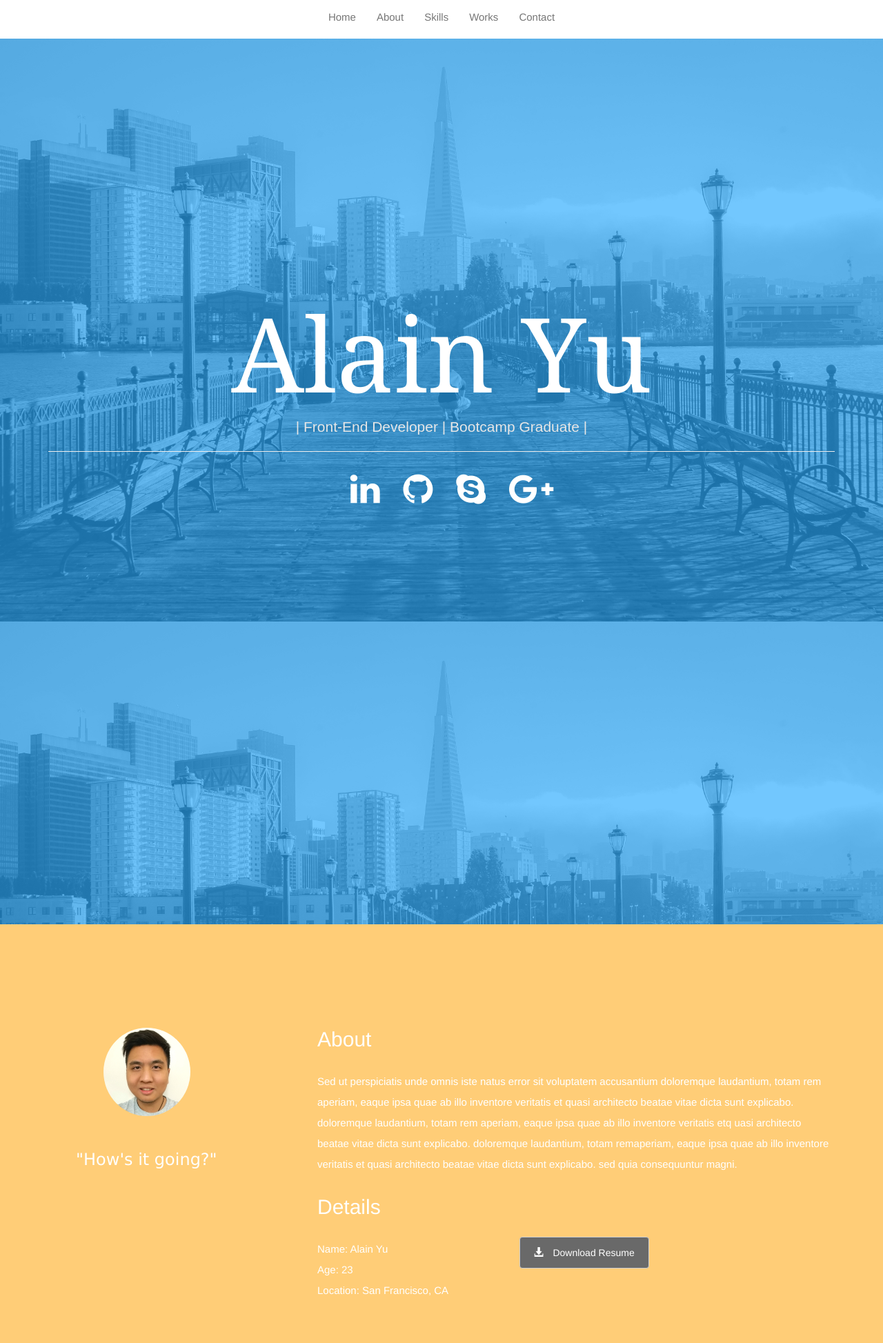
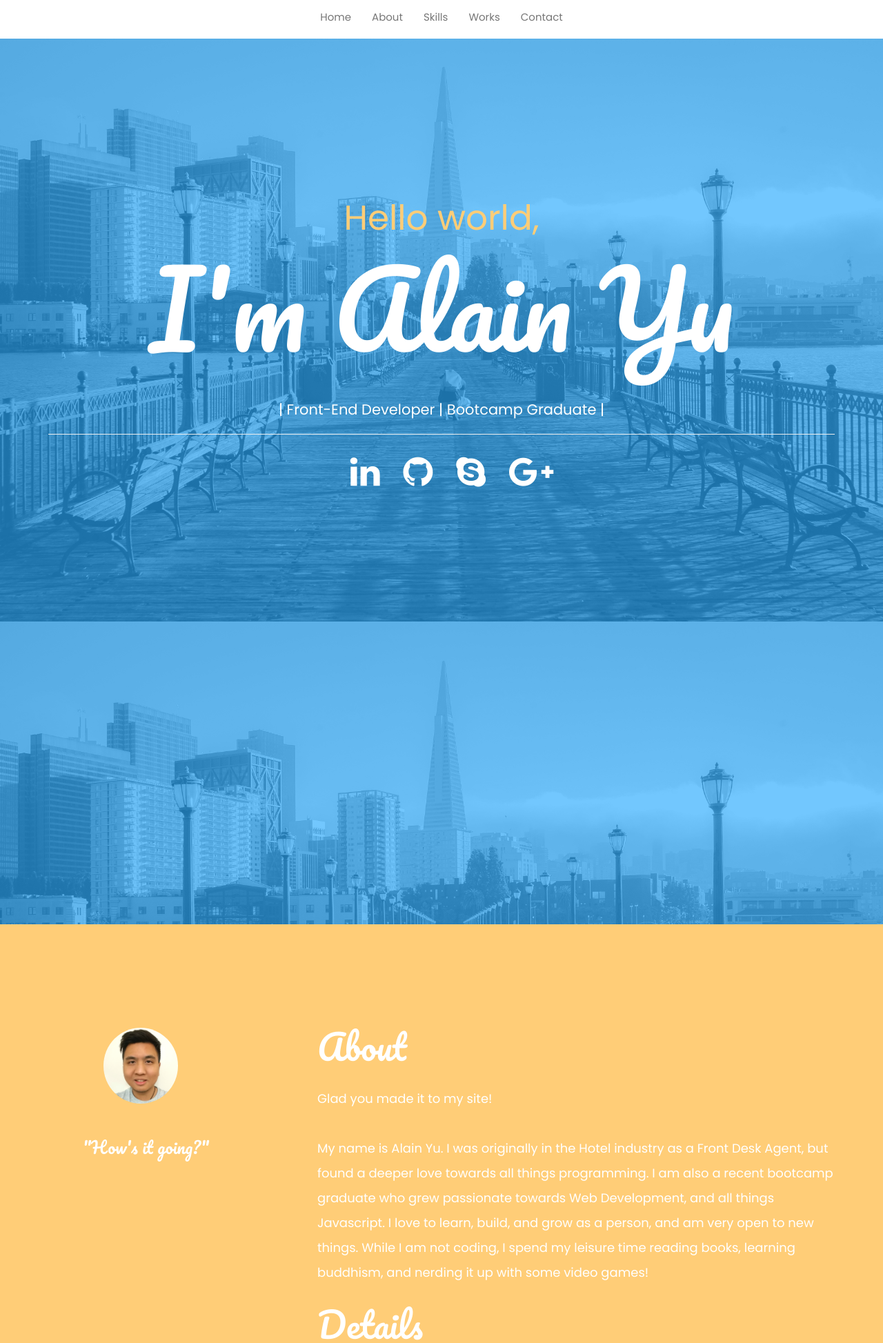
Before and after one commit to AlainYu1/personalwebsite, a PHP site: page / in a window 1280 px wide. Shown: the top 1947 px of the page at 69% size. Run offline with PHP 8.4, Linux system fonts and the light colour scheme; some libraries are stand-ins or nearby versions.

```diff
--- a/css/style.css
+++ b/css/style.css
@@ -20,11 +20,7 @@ ul.nav a:hover {
 .navbar-default {
   background-color: #fff;
   border-color: #fff;
-}
-
-section {
-    /*padding-top: : 40px 0 40px 0;
-    margin-top:-40px;*/
+  font-family: 'Poppins', sans-serif;
 }
 
 .jumbotron {
@@ -38,22 +34,30 @@ section {
 
 #jumbo-content {
   position: relative;
-    top: 20%
+  top: 15%
 }
 
 .jumbotron h1 {
-    font-family: Georgia;
+  font-family: 'Pacifico', sans-serif;
   font-size: 150px;
-    margin-top: 100px;
+  margin-top: 20px;
   text-align: center;
   color: #fff;
 }
 
+.jumbotron h2 {
+  font-family: 'Poppins', sans-serif;
+  font-size: 50px;
+  text-align: center;
+  color: #FFCD77;
+}
+
 .jumbotron p {
-    font-family: sans-serif;
+  font-family: 'Poppins', sans-serif;
   margin-bottom: 10px;
+  margin-top: 50px;
   text-align: center;
-    color: #e6e6e6;
+  color: #fff;
 }
 
 ul#networks li{
@@ -76,28 +80,40 @@ a:visited {
 
 .big {
   line-height: 200%;
-    font-size: 15px;
+  font-size: 18px;
   color: #fff;
+}
+
+.quotes {
+  font-size: 18px;
+  color: #fff;
+  margin-right: 50px;
+}
+
+#moo {
+font-family: 'Pacifico', sans-serif;
+font-size: 50px;
 }
 
 section#about-info {
   background: #FFCD77;
   color: #fff;
   padding: 130px 0 130px 0;
+  font-family: 'Poppins', sans-serif;
 }
 
 img.profile-pic {
   padding: 0;
   margin-top: 20px;
   margin-left: 80px;
-    width: 35%;
+  width: 30%;
   border-radius: 200%;
 }
 
 #catchphrase {
   margin-top: 50px;
-    margin-left: 40px;
-    font-family: Verdana;
+  margin-left: 50px;
+  font-family: 'Pacifico', sans-serif;;
   color: #fff;
 }
 
@@ -121,6 +137,7 @@ section#contact {
 section#skills{
   background: #333;
   padding: 120px 0 120px 0;
+  font-family: 'Poppins', sans-serif;
 }
 
 #skills-left > i {
@@ -223,9 +240,10 @@ div#angular {
 /* =====Works===== */
 
 section#works {
-    background: #fff;
+  background: url(../img/works-bg.jpg) center fixed;
   color: #333;
   padding: 120px 0 120px 0;
+  font-family: 'Poppins', sans-serif;
 }
 
 #works-brand {
@@ -266,7 +284,8 @@ label {
 
 section#contact {
   padding: 120px 0 120px 0;
-    background: #60aaff;
+  background: #4cccff;
+  font-family: 'Poppins', sans-serif;
 }
 
 #contact-icon {
@@ -279,6 +298,7 @@ section#contact {
   color: #fff;
   font-size: 60px;
   margin-left: 10px;
+  font-family: 'Pacifico', sans-serif;
 }
 
 #contact-hr{
@@ -286,7 +306,7 @@ section#contact {
 }
 
 #contact-p{
-    width: 70%;
+  padding-right: 50px;
   color: #fff;
 }
 
@@ -303,6 +323,7 @@ footer {
   background: #0f0f0f;
   color: #fff;
   padding: 40px 0 30px 0;
+  font-family: 'Poppins', sans-serif;
 }
 
 footer li {
@@ -321,6 +342,6 @@ footer p {
 
 #networks-footer {
   margin-left: 30px;
-        display: inline-block;;
+  display: inline-block;
   font-size: 30px;
 }
--- a/index.html
+++ b/home.html
@@ -10,6 +10,7 @@
     <link href="css/bootstrap.css" rel="stylesheet">
     <link rel="stylesheet" href="https://maxcdn.bootstrapcdn.com/font-awesome/4.4.0/css/font-awesome.min.css">
     <link href="css/style.css" rel="stylesheet">
+    <link href="https://fonts.googleapis.com/css?family=Pacifico|Poppins" rel="stylesheet">
 
     <script src="https://ajax.googleapis.com/ajax/libs/jquery/3.1.1/jquery.min.js"></script>
     <script src="js/script.js"></script>
@@ -19,19 +20,19 @@
 
   <body>
 
-    <nav class="navbar navbar-default navbar-fixed-top">
+    <nav id="menu-center" class="navbar navbar-default navbar-fixed-top">
       <div class="container">
-        <div class="navbar-header">
+        <!-- <div class="navbar-header">
           <button type="button" class="navbar-toggle collapsed" data-toggle="collapse" data-target="#navbar" aria-expanded="false" aria-controls="navbar">
             <span class="sr-only">Toggle navigation</span>
             <span class="icon-bar"></span>
             <span class="icon-bar"></span>
             <span class="icon-bar"></span>
           </button>
-        </div>
+        </div> -->
         <div id="navbar" class="collapse navbar-collapse">
           <ul class="nav navbar-nav">
-            <li><a href="#home">Home</a></li>
+            <li><a class="active" href="#home">Home</a></li>
             <li><a href="#about-info">About</a></li>
             <li><a href="#skills">Skills</a></li>
             <li><a href="#works">Works</a></li>
@@ -46,7 +47,8 @@
           <div id="jumbo-content" class="container">
                 <div class="row">
                     <div class="col-md-12">
-                        <h1>Alain Yu</h1>
+                        <h2>Hello world,</h2>
+                        <h1>I'm Alain Yu</h1>
                         <p style="strong">| Front-End Developer | Bootcamp Graduate |</p>
                         <hr />
                         <ul id="networks">
@@ -69,31 +71,31 @@
                     <h3 id="catchphrase">"How's it going?"</h3>
                 </div>
                 <div class="col-md-8">
-                <h2>About</h2>
+                <h2 id="moo">About</h2>
                     <br />
                     <p class="big">
-                            Sed ut perspiciatis unde omnis iste natus error sit
-                        voluptatem accusantium doloremque laudantium, totam rem
-                        aperiam, eaque ipsa quae ab illo inventore veritatis et
-                        quasi architecto beatae vitae dicta sunt explicabo. doloremque
-                        laudantium, totam rem aperiam, eaque ipsa quae ab illo inventore
-                        veritatis etq uasi architecto beatae vitae dicta sunt explicabo.
-                        doloremque laudantium, totam remaperiam, eaque ipsa quae ab illo
-                        inventore veritatis et quasi architecto beatae vitae dicta sunt
-                        explicabo. sed quia consequuntur magni.
+                    Glad you made it to my site!
+                    <br />
+                    <br />
+                    My name is Alain Yu. I was originally in the Hotel industry as a Front Desk
+                    Agent, but found a deeper love towards all things programming. I am also a recent
+                    bootcamp graduate who grew passionate towards Web Development, and all things
+                    Javascript. I love to learn, build, and grow as a person, and am very open
+                    to new things. While I am not coding, I spend my leisure time reading books,
+                    learning buddhism, and nerding it up with some video games!
                     </p>
                 </div>
             </div>
                 <div class="row">
                     <div class="col-md-3 col-md-offset-4">
-                    <h2>Details</h2>
+                    <h2 id="moo">Details</h2>
                     <br />
                     <p class="big">
-                      Name: Alain Yu
+                      <strong style="font-size: 20px">Name:</strong> Alain Yu
                       <br />
-                      Age: 23
+                      <strong style="font-size: 20px">Age:</strong> 23
                       <br />
-                      Location: San Francisco, CA
+                      <strong style="font-size: 20px">Location:</strong> San Francisco, CA
                     </p>
                     </div>
                     <div class="col-md-2 pull-md-3">
@@ -114,8 +116,7 @@
                     <i class="glyphicon glyphicon-cog"></i>
                     <h1>Skills</h1>
                     <hr />
-                    <p>"After my Bootcamp, I found myself loving Front-End development
-                        and all things Javascript!"
+                    <p class="quotes">"No templates here, this site is made 100% by me!"
                     </p>
                 </div>
 
@@ -273,8 +274,7 @@
                     <i id="contact-icon" class="glyphicon glyphicon-envelope"></i>
                     <h1 id="contact-header">Contact</h1>
                     <hr id="contact-hr" />
-                    <p id="contact-p">"Sed ut perspiciatis unde omnis iste natus error sit
-                voluptatem accusantium doloremque laudantium, totam rem"
+                    <p class="quotes">"Don't forget to send cookies :)"
                 </div>
                 <div class="col-md-6">
                     <form>
@@ -307,10 +307,10 @@
             <div class="row">
                 <div class="col-md-4">
                     <ul>
-                        <li><a href="#">Home</a></li>
-                        <li><a href="#">About</a></li>
-                        <li><a href="#">Contact</a></li>
-                        <li><a href="#">Privacy</a></li>
+                        <li><a href="#home">Home</a></li>
+                        <li><a href="#about-info">About</a></li>
+                        <li><a href="#works">Works</a></li>
+                        <li><a href="#contact">Contact</a></li>
                     </ul>
                 </div>
                 <div class="col-md-4">
--- /dev/null
+++ b/index.php
@@ -0,0 +1 @@
+<?php include_once("home.html"); ?>
```
Also changed, not shown: img/skills-bg.jpg (deleted), img/skills-bg2.jpg (deleted), img/works-bg.jpg (added), 2 other files. Lines whose indentation alone changed are shown as unchanged.
